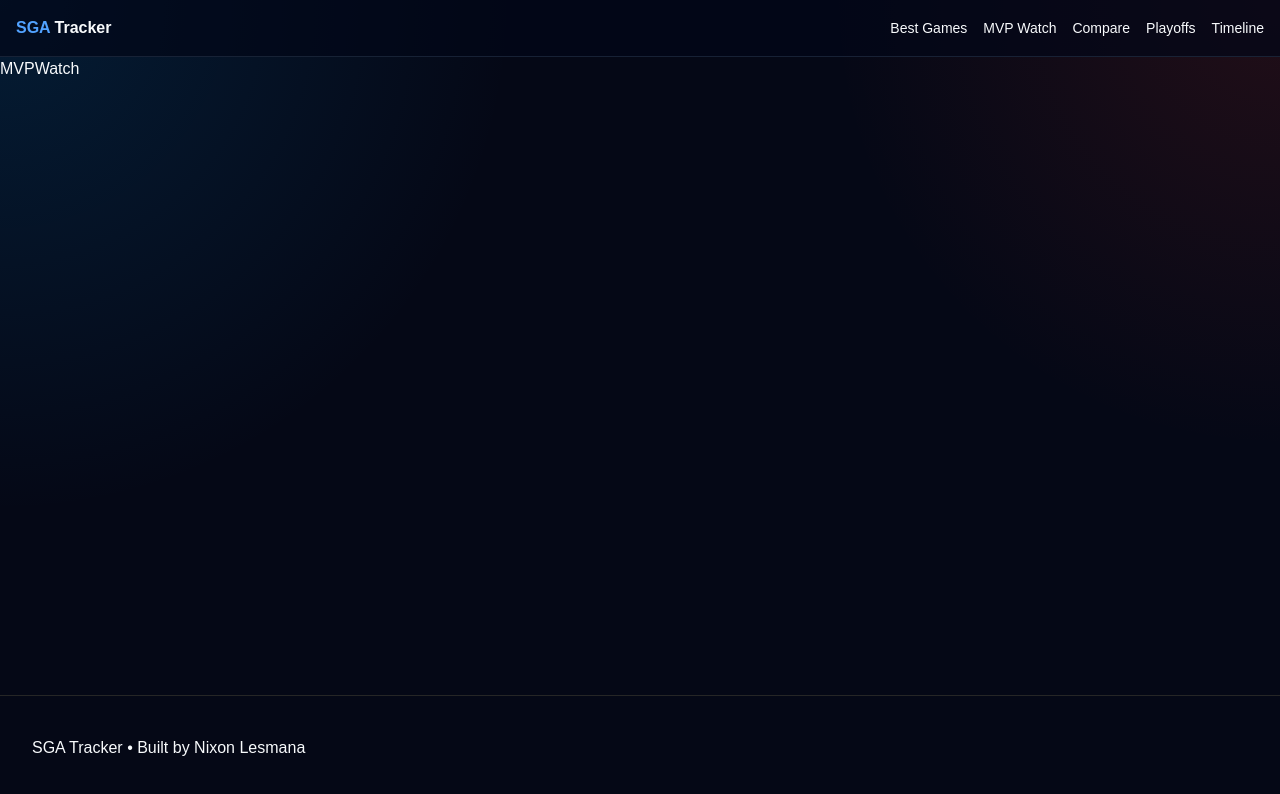
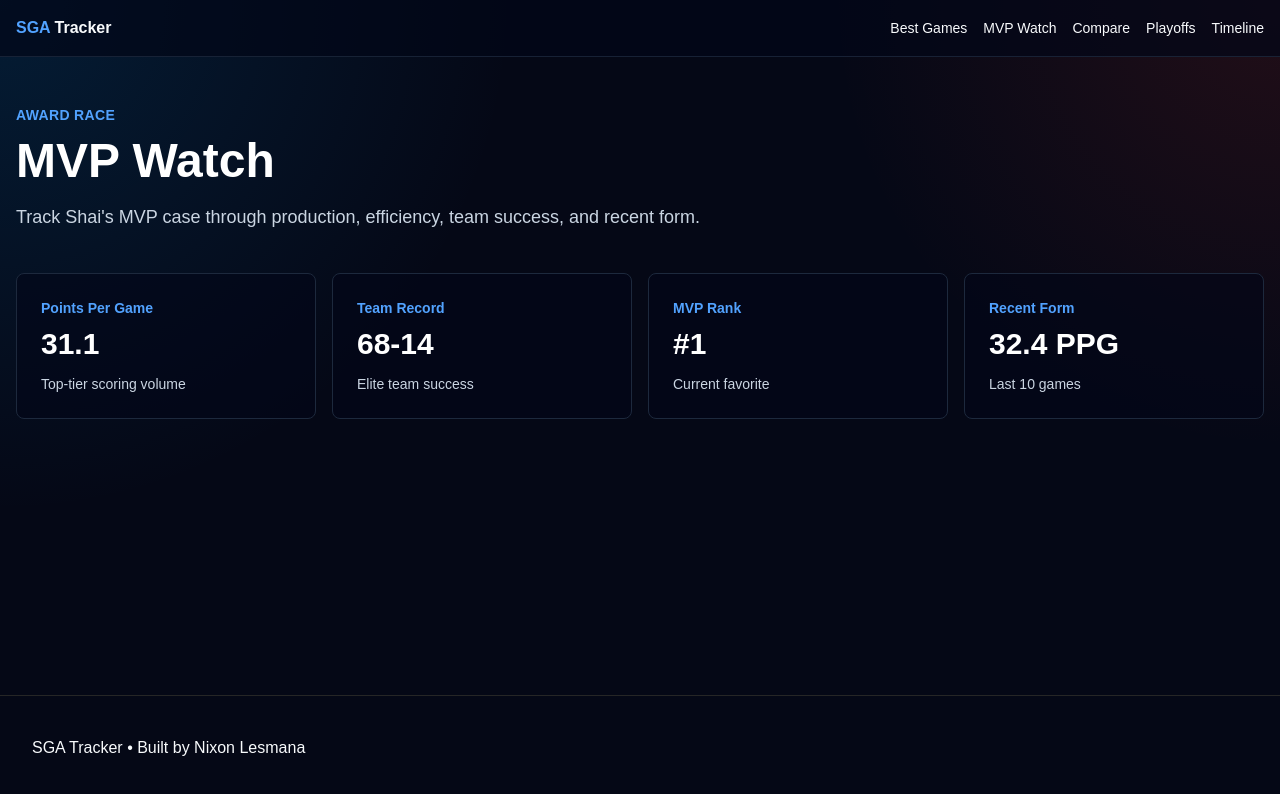
Before and after one commit to NixonLesmana/SGA-tracker, a Next.js app: page /mvp-watch in a window 1280 px wide. Shown: the top 794 px of the page. Built offline with nearby package versions, Linux system fonts and the light colour scheme.

Commit message:
Build MVP Watch page layout

```diff
--- a/src/app/mvp-watch/page.tsx
+++ b/src/app/mvp-watch/page.tsx
@@ -1,8 +1,54 @@
-import React from 'react'
+const mvpStats = [
+    {
+        label: "Points Per Game",
+        value: "31.1",
+        detail: "Top-tier scoring volume",
+    },
+    {
+        label: "Team Record",
+        value: "68-14",
+        detail: "Elite team success",
+    },
+    {
+        label: "MVP Rank",
+        value: "#1",
+        detail: "Current favorite",
+    },
+    {
+        label: "Recent Form",
+        value: "32.4 PPG",
+        detail: "Last 10 games",
+    },
+]
 
 function MVPWatch() {
     return (
-        <div>MVPWatch</div>
+        <section className="container mx-auto px-4 py-12">
+            <header className="max-w-3xl">
+                <p className="text-sm font-semibold uppercase tracking-wide text-blue-400">
+                    Award Race
+                </p>
+                <h1 className="mt-3 text-4xl font-bold text-white md:text-5xl">
+                    MVP Watch
+                </h1>
+                <p className="mt-4 text-lg leading-8 text-slate-300">
+                    Track Shai's MVP case through production, efficiency, team success, and recent form.
+                </p>
+            </header>
+
+            <section aria-label="MVP stat summary" className="mt-10 grid grid-cols-1 gap-4 md:grid-cols-2 lg:grid-cols-4">
+                {mvpStats.map((mvp) => (
+                    <article
+                        key={mvp.label}
+                        className="rounded-lg border border-slate-800 bg-slate-950/60 p-6 transition hover:-translate-y-1 hover:border-blue-500/70 hover:bg-slate-900/70"
+                    >
+                        <p className="text-sm font-semibold text-blue-400">{mvp.label}</p>
+                        <h2 className="mt-2 text-3xl font-bold text-white">{mvp.value}</h2>
+                        <p className="mt-3 text-sm text-slate-300">{mvp.detail}</p>
+                    </article>
+                ))}
+            </section>
+        </section>
     )
 }
 
```
